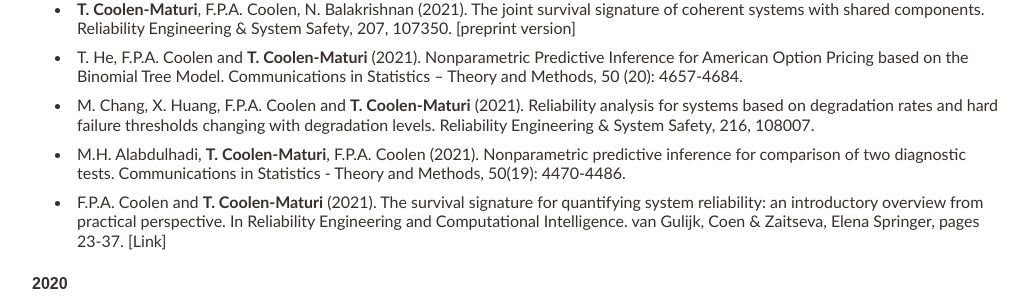
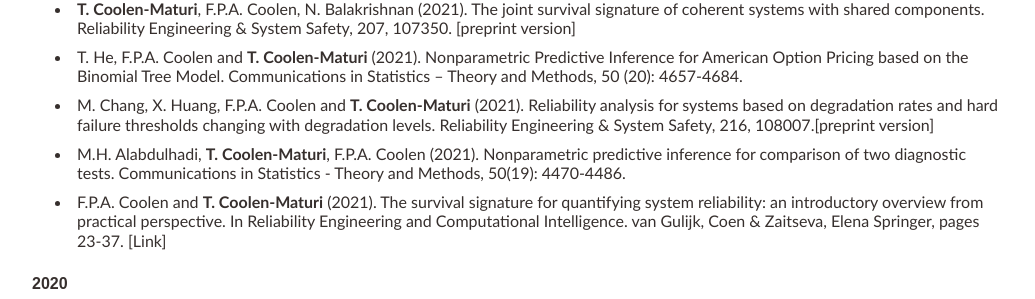
Before and after one commit to tmaturi/tahanimaturi, a Jekyll site: the page built from publications.md, in a window 1280 px wide and 900 px high, scrolled down 437 px. Shown: the part 165-464 px from the top of the window, without its empty margins (119-1154 px from the left). Built offline with Jekyll 4.4.1, drawn with Linux system fonts in a browser that asks for light colours; our own code applies the rules of GitHub Pages for plain Markdown files.

Commit message:
Update publications.md

```diff
--- a/publications.md
+++ b/publications.md
@@ -30,7 +30,7 @@
 -  **T. Coolen-Maturi**, F.P.A. Coolen, N. Balakrishnan (2021). The joint survival signature of coherent systems with shared components. Reliability Engineering & System Safety, 207, 107350. [[preprint version](pdfs/Joint-Surv-Sign-RESS-accepted-201118.pdf){:target="_blank"}]
 -  T. He, F.P.A. Coolen and **T. Coolen-Maturi** (2021). Nonparametric Predictive Inference for American Option Pricing based on the Binomial Tree Model. Communications in Statistics – Theory and Methods,  50 (20):  4657-4684.
 -  M. Chang, X. Huang,  F.P.A. Coolen and **T. Coolen-Maturi** (2021). Reliability analysis for systems based on degradation rates and hard failure
-thresholds changing with degradation levels. Reliability Engineering & System Safety, 216,  108007.
+thresholds changing with degradation levels. Reliability Engineering & System Safety, 216,  108007.[[preprint version](pdfs/2021-RESS-Miaoxin.pdf){:target="_blank"}]
 - M.H. Alabdulhadi, **T. Coolen-Maturi**, F.P.A. Coolen (2021). Nonparametric predictive inference for comparison of two diagnostic tests. Communications in Statistics - Theory and Methods, 50(19):  4470-4486.
 - F.P.A. Coolen and **T. Coolen-Maturi**  (2021). The survival signature for quantifying system reliability: an introductory overview from practical perspective. In Reliability Engineering and Computational Intelligence. van Gulijk, Coen & Zaitseva, Elena Springer, pages 23-37.
 [[Link]](https://doi.org/10.1007/978-3-030-74556-1_2)
```
